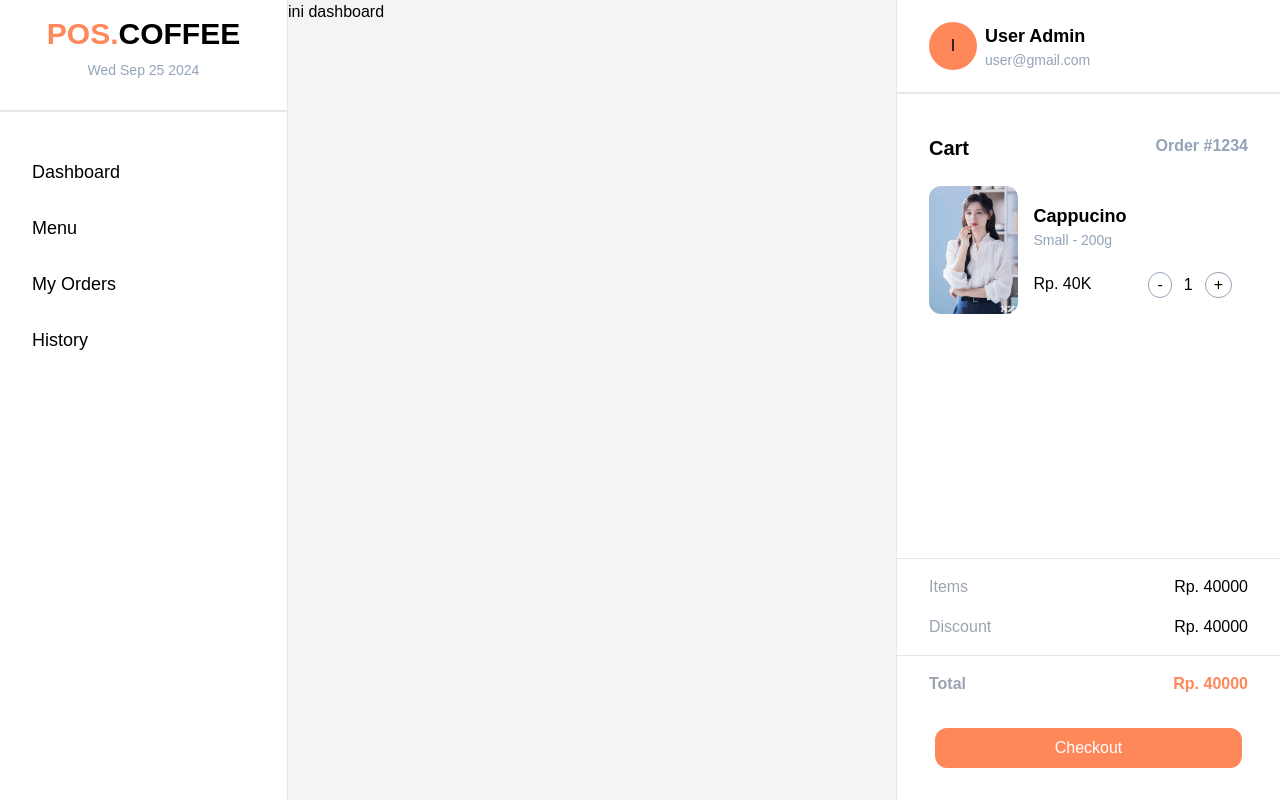
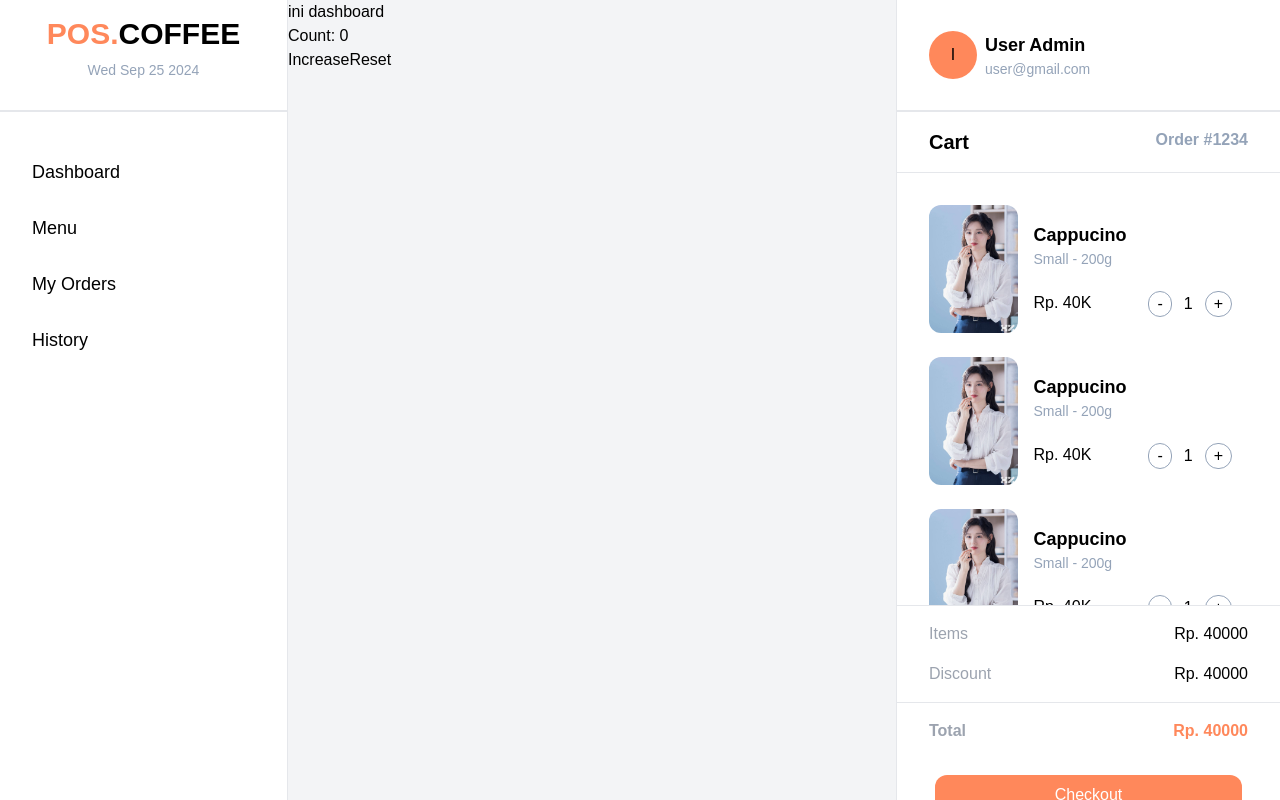
Before and after one commit to sanzskuy09/pos-coffe-next, a Next.js app: page /order/dashboard in a window 1280 px wide. Built offline with nearby package versions, Linux system fonts and the light colour scheme.

Commit message:
feat: update menu cart order

```diff
--- a/next.config.mjs
+++ b/next.config.mjs
@@ -1,6 +1,6 @@
 /** @type {import('next').NextConfig} */
 const nextConfig = {
-  eactStrictMode: false,
+  // eactStrictMode: false,
   async redirects() {
     return [
       {
--- a/src/app/order/dashboard/page.js
+++ b/src/app/order/dashboard/page.js
@@ -1,7 +1,19 @@
+"use client";
 import React from "react";
 
+import useStore from "@/store/useStore";
+
 const Dashboard = () => {
-  return <div>ini dashboard</div>;
+  const { count, increaseCount, resetCount } = useStore();
+
+  return (
+    <div>
+      ini dashboard
+      <h1>Count: {count}</h1>
+      <button onClick={increaseCount}>Increase</button>
+      <button onClick={resetCount}>Reset</button>
+    </div>
+  );
 };
 
 export default Dashboard;
--- /dev/null
+++ b/src/components/CardOrderItem/index.js
@@ -0,0 +1,37 @@
+"use client";
+import React from "react";
+
+import Image from "next/image";
+import ImageContoh from "@/assets/image/contoh.jpg";
+
+const CardOrderItem = () => {
+  return (
+    <div className="flex items-center">
+      <Image
+        src={ImageContoh}
+        alt="asd"
+        // width={100}
+        // height={100}
+        className="bg-slate-500 rounded-xl object-cover w-32 h-32"
+      />
+
+      <div className="flex flex-col justify-between p-4 h-full w-full">
+        <div>
+          <h2 className="text-lg font-semibold">Cappucino</h2>
+          <p className="text-sm text-slate-400">Small - 200g</p>
+        </div>
+
+        <div className="flex justify-between w-full">
+          <p className="font-medium">Rp. 40K</p>
+          <div className="flex items-center gap-3">
+            <p className="border border-slate-400 px-2 rounded-full">-</p>
+            <p>1</p>
+            <p className="border border-slate-400 px-2 rounded-full">+</p>
+          </div>
+        </div>
+      </div>
+    </div>
+  );
+};
+
+export default CardOrderItem;
--- a/src/components/SidebarCart/index.js
+++ b/src/components/SidebarCart/index.js
@@ -2,11 +2,13 @@ import Image from "next/image";
 import React from "react";
 
 import ImageContoh from "@/assets/image/contoh.jpg";
+import CardOrderItem from "../CardOrderItem";
 
 const SidebarCart = () => {
+  const arrayList = [1, 2, 2, 2, 2];
   return (
-    <div className="h-screen w-96 border-l border-l-gray-200 flex flex-col">
-      <div className="h-28 flex items-center px-8 gap-2 mb-10 border-b-2">
+    <div className="max-h-screen w-96 border-l border-l-gray-200 flex flex-col overflow-y-hidden">
+      <div className="min-h-28 flex items-center px-8 gap-2 border-b-2">
         <div className="w-12 h-12 rounded-full bg-primary flex justify-center items-center">
           I
         </div>
@@ -16,43 +18,23 @@ const SidebarCart = () => {
         </div>
       </div>
 
-      <div className="flex flex-col justify-between h-full">
-        <div className="flex justify-between px-8 mb-6">
+      <div className="flex flex-col">
+        {/* Cart Header */}
+        <div className="flex justify-between px-8 py-4">
           <h3 className="text-xl font-semibold">Cart</h3>
           <p className="font-semibold text-slate-400">Order #1234</p>
         </div>
+        <hr />
 
-        {/* list Order */}
-        <div className=" flex-grow overflow-y-auto flex flex-col gap-6">
-          <div className="flex items-center px-8 ">
-            <Image
-              src={ImageContoh}
-              alt="asd"
-              // width={100}
-              // height={100}
-              className="bg-slate-500 rounded-xl object-cover w-32 h-32"
-            />
-
-            <div className="flex flex-col justify-between p-4 h-full w-full">
-              <div>
-                <h2 className="text-lg font-semibold">Cappucino</h2>
-                <p className="text-sm text-slate-400">Small - 200g</p>
-              </div>
-
-              <div className="flex justify-between w-full">
-                <p className="font-medium">Rp. 40K</p>
-                <div className="flex items-center gap-3">
-                  <p className="border border-slate-400 px-2 rounded-full">-</p>
-                  <p>1</p>
-                  <p className="border border-slate-400 px-2 rounded-full">+</p>
-                </div>
-              </div>
-            </div>
-          </div>
+        {/* List Order */}
+        <div className="overflow-y-auto flex flex-col flex-1 gap-6 px-8 h-2/4 py-8">
+          {arrayList.map((item) => (
+            <CardOrderItem key={item} />
+          ))}
         </div>
 
-        {/* order payment */}
-        <div className="flex flex-col gap-4 py-8">
+        {/* Order Payment */}
+        <div className="flex flex-col gap-4 pb-8 flex-auto">
           <hr />
           <div className="flex justify-between px-8">
             <p className="text-gray-400 font-medium">Items</p>
--- /dev/null
+++ b/src/store/useStore.js
@@ -0,0 +1,9 @@
+import { create } from "zustand";
+
+const useStore = create((set) => ({
+  count: 0,
+  increaseCount: () => set((state) => ({ count: state.count + 1 })),
+  resetCount: () => set({ count: 0 }),
+}));
+
+export default useStore;
```
Also changed, not shown: package.json (+5 -4 lines), 1 other file (tests, documents, lock files or other folders).
